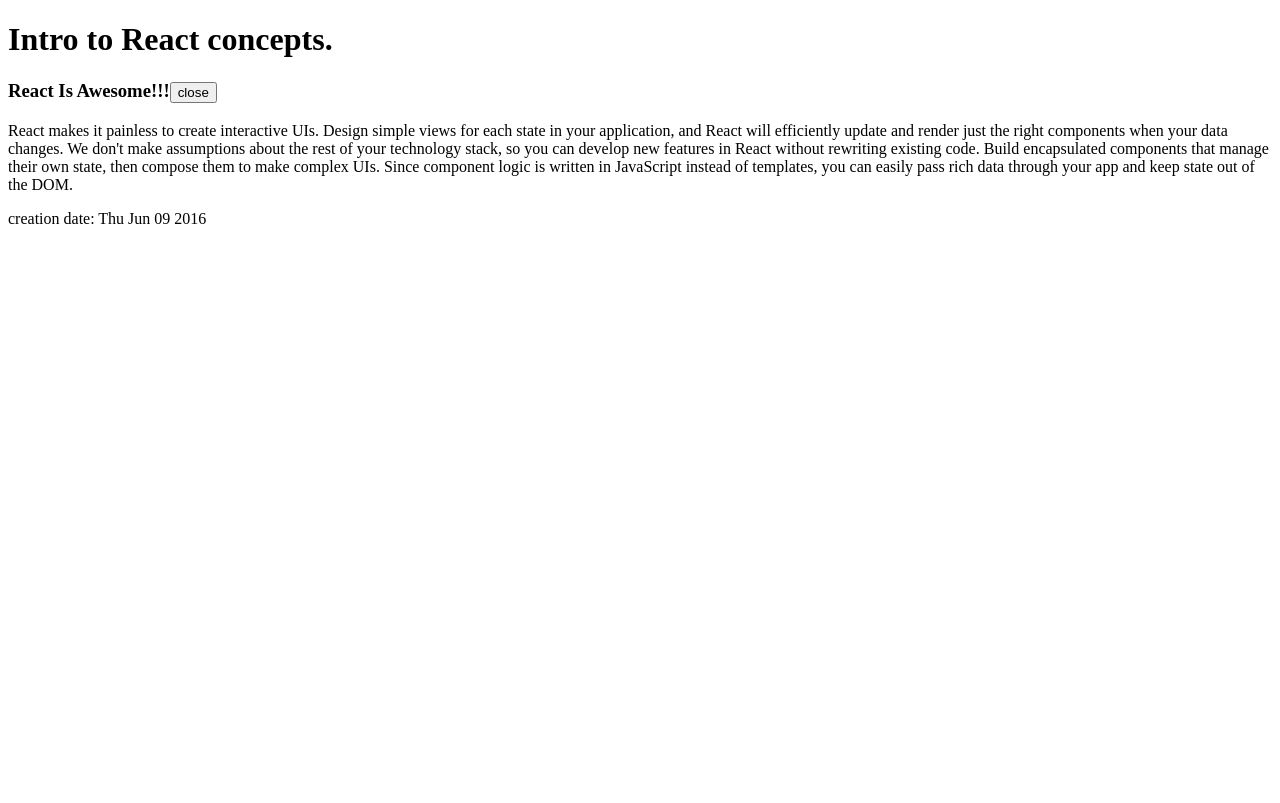
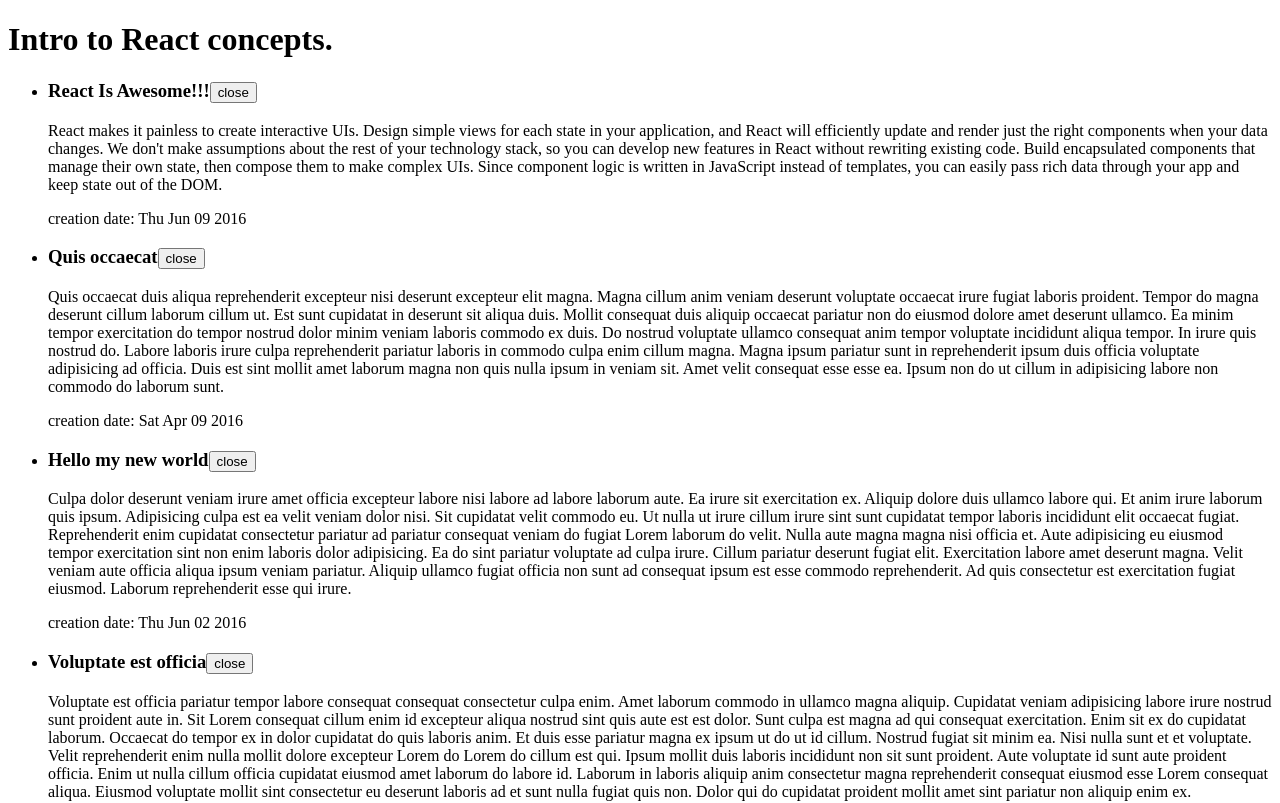
Before and after one commit to BadAllOff/react-essentials, a React (Create React App) app: page / in a window 1280 px wide. Shown: the top 803 px of the page. Built offline with nearby package versions, Linux system fonts and the light colour scheme; the HTML template or start-up script is replaced by a standard one.

Commit message:
Displaying arrays, the meaning of the key attribute

```diff
--- a/src/components/App.js
+++ b/src/components/App.js
@@ -1,5 +1,6 @@
 import React from 'react';
-import Article from './Article'
+// import Article from './Article'
+import ArticleList from './ArticleList'
 import articles from '../fixtures'
 
 function App() {
@@ -8,7 +9,7 @@
       <h1 className="App-header">
         Intro to React concepts.
       </h1>
-      <Article article={articles[0]}/>
+      <ArticleList articles={articles}/>
     </div>
   );
 }
--- a/src/components/Article.js
+++ b/src/components/Article.js
@@ -23,7 +23,6 @@
     );
   }
   handleClick = () => {
-    console.log('---')
     this.setState({
       isOpen: !this.state.isOpen
     })
--- /dev/null
+++ b/src/components/ArticleList.js
@@ -0,0 +1,14 @@
+import React from 'react';
+import Article from "./Article";
+
+export default function ArticleList({ articles }) {
+  const articleElements = articles.map(article =>
+    // key will be local
+    <li key={article.id}><Article article={article}/></li>
+  )
+  return(
+    <ul>
+      {articleElements}
+    </ul>
+  )
+}
```
Also changed, not shown: 1 other file (tests, documents, lock files or other folders).
